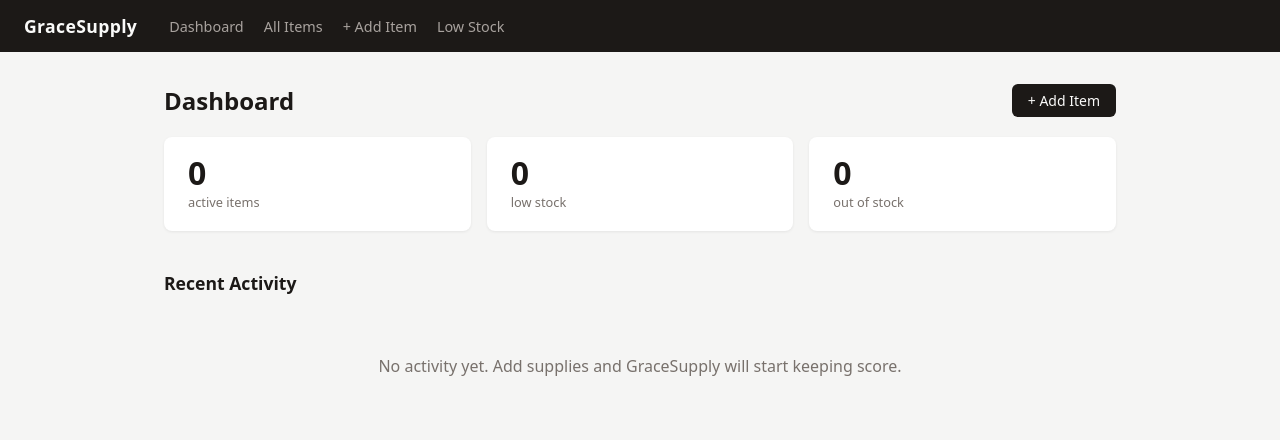
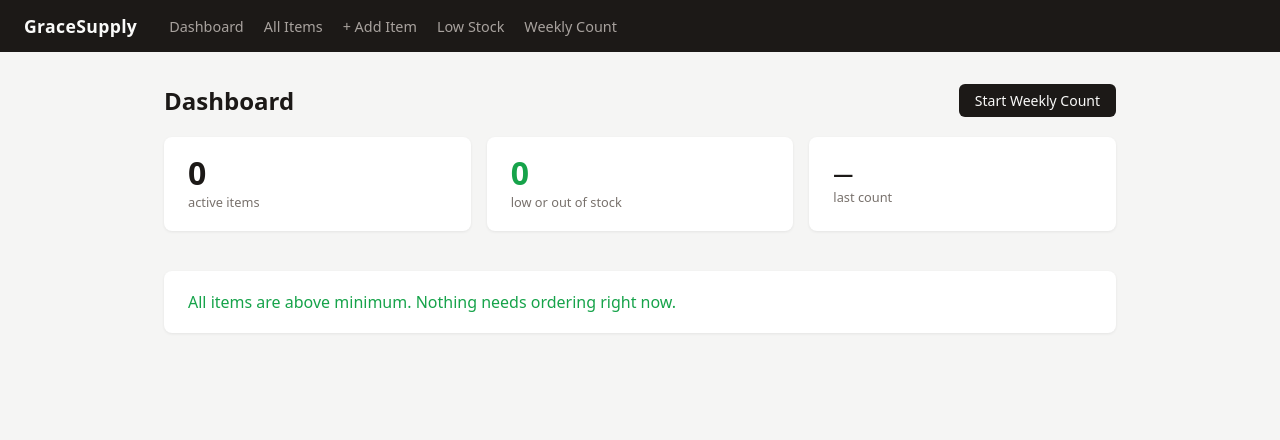
Before and after one commit to sixesandsevens/GraceSupply, a Flask app: page / in a window 1280 px wide. Shown: the top 440 px of the page. Run offline with Flask 3, Linux system fonts and the light colour scheme.

Commit message:
Add weekly count workflow and usage forecasting (v0.3)
- Add InventoryCount model for weekly point-in-time stock snapshots
- Add target_quantity to Item for reorder planning
- Add /count page: bulk count entry grouped by category, skip-if-blank
- Add /count/history: past counts grouped by date and counter
- Add usage stats on item detail: avg weekly usage, weeks remaining, spike detection, suggested order qty
- Update dashboard to show "Needs Attention" table and last count info
- Update new_item and edit_item forms to include target_quantity
- Add Weekly Count link to nav

Co-Authored-By: Claude Sonnet 4.6 <noreply@anthropic.com>

```diff
--- a/app/routes.py
+++ b/app/routes.py
@@ -1,6 +1,9 @@
+from collections import defaultdict
+from datetime import datetime
+
 from flask import Blueprint, render_template, request, redirect, url_for, flash
 from app import db
-from app.models import Item, InventoryTransaction
+from app.models import Item, InventoryTransaction, InventoryCount
 
 bp = Blueprint("main", __name__)
 
@@ -18,7 +21,6 @@ CATEGORIES = [
 
 
 def parse_int(value, default=0):
-    """Safely parse an integer from form input."""
     try:
         return int(value)
     except (TypeError, ValueError):
@@ -37,28 +39,84 @@ def create_transaction(item, change_amount, transaction_type, note="", created_b
     return txn
 
 
+def compute_usage_stats(item):
+    """
+    Returns avg weekly usage and estimated weeks remaining based on count history.
+    Needs at least 2 counts. Returns None if insufficient data.
+    """
+    counts = (
+        InventoryCount.query
+        .filter_by(item_id=item.id)
+        .order_by(InventoryCount.counted_at.desc())
+        .limit(6)
+        .all()
+    )
+
+    if len(counts) < 2:
+        return None
+
+    deltas = []
+    for i in range(len(counts) - 1):
+        newer = counts[i]
+        older = counts[i + 1]
+        days = (newer.counted_at - older.counted_at).days
+        if days <= 0:
+            continue
+        usage = older.counted_quantity - newer.counted_quantity
+        deltas.append((usage / days) * 7)
+
+    if not deltas:
+        return None
+
+    avg_weekly = sum(deltas) / len(deltas)
+    weeks_remaining = (item.current_quantity / avg_weekly) if avg_weekly > 0 else None
+    suggest_order = None
+    if item.target_quantity and avg_weekly > 0:
+        suggest_order = max(0, item.target_quantity - item.current_quantity)
+
+    return {
+        "avg_weekly_usage": round(avg_weekly, 1),
+        "weeks_remaining": round(weeks_remaining, 1) if weeks_remaining is not None else None,
+        "suggest_order": suggest_order,
+        "spike": avg_weekly > 0 and len(deltas) > 1 and deltas[0] > avg_weekly * 2,
+    }
+
+
+# ── Dashboard ────────────────────────────────────────────────────────────────
+
 @bp.route("/")
 def index():
-    active_items = Item.query.filter_by(active=True)
-    total_items = active_items.count()
-    low_count = active_items.filter(Item.current_quantity <= Item.minimum_quantity).count()
-    out_count = Item.query.filter_by(active=True).filter(Item.current_quantity <= 0).count()
-    recent_transactions = (
-        InventoryTransaction.query
-        .join(Item)
+    active_q = Item.query.filter_by(active=True)
+    total_items = active_q.count()
+
+    low_items = (
+        Item.query
         .filter(Item.active == True)
-        .order_by(InventoryTransaction.created_at.desc())
-        .limit(8)
+        .filter(Item.minimum_quantity > 0)
+        .filter(Item.current_quantity <= Item.minimum_quantity)
+        .order_by(Item.category, Item.name)
         .all()
     )
+    low_count = len(low_items)
+    out_count = sum(1 for i in low_items if i.current_quantity <= 0)
+
+    last_count = (
+        InventoryCount.query
+        .order_by(InventoryCount.counted_at.desc())
+        .first()
+    )
+
     return render_template(
         "dashboard.html",
         total_items=total_items,
         low_count=low_count,
         out_count=out_count,
-        recent_transactions=recent_transactions,
+        low_items=low_items,
+        last_count=last_count,
     )
 
+
+# ── Items ────────────────────────────────────────────────────────────────────
 
 @bp.route("/items")
 def items():
@@ -100,6 +158,8 @@ def new_item():
 
         current_quantity = max(parse_int(request.form.get("current_quantity"), 0), 0)
         minimum_quantity = max(parse_int(request.form.get("minimum_quantity"), 0), 0)
+        target_raw = request.form.get("target_quantity", "").strip()
+        target_quantity = max(parse_int(target_raw), 0) if target_raw else None
 
         item = Item(
             name=name,
@@ -107,6 +167,7 @@ def new_item():
             unit=request.form.get("unit", "each").strip() or "each",
             current_quantity=current_quantity,
             minimum_quantity=minimum_quantity,
+            target_quantity=target_quantity,
             location=request.form.get("location", "").strip(),
             notes=request.form.get("notes", "").strip(),
         )
@@ -115,12 +176,13 @@ def new_item():
         db.session.commit()
 
         if item.current_quantity:
-            create_transaction(
-                item,
-                item.current_quantity,
-                "initial_count",
-                "Initial quantity entered",
+            ic = InventoryCount(
+                item_id=item.id,
+                counted_quantity=item.current_quantity,
+                counted_at=datetime.utcnow(),
+                note="Initial count on item creation",
             )
+            db.session.add(ic)
             db.session.commit()
 
         flash("Item added.")
@@ -132,13 +194,27 @@ def new_item():
 @bp.route("/items/<int:item_id>")
 def item_detail(item_id):
     item = Item.query.get_or_404(item_id)
+    recent_counts = (
+        InventoryCount.query
+        .filter_by(item_id=item.id)
+        .order_by(InventoryCount.counted_at.desc())
+        .limit(10)
+        .all()
+    )
     transactions = (
         InventoryTransaction.query
         .filter_by(item_id=item.id)
         .order_by(InventoryTransaction.created_at.desc())
         .all()
     )
-    return render_template("item_detail.html", item=item, transactions=transactions)
+    stats = compute_usage_stats(item)
+    return render_template(
+        "item_detail.html",
+        item=item,
+        recent_counts=recent_counts,
+        transactions=transactions,
+        stats=stats,
+    )
 
 
 @bp.route("/items/<int:item_id>/edit", methods=["GET", "POST"])
@@ -151,10 +227,12 @@ def edit_item(item_id):
             flash("Item name is required.")
             return render_template("edit_item.html", item=item, categories=CATEGORIES)
 
+        target_raw = request.form.get("target_quantity", "").strip()
         item.name = name
         item.category = request.form.get("category", "Other")
         item.unit = request.form.get("unit", "each").strip() or "each"
         item.minimum_quantity = max(parse_int(request.form.get("minimum_quantity"), 0), 0)
+        item.target_quantity = max(parse_int(target_raw), 0) if target_raw else None
         item.location = request.form.get("location", "").strip()
         item.notes = request.form.get("notes", "").strip()
 
@@ -179,15 +257,14 @@ def adjust_item(item_id):
 
     new_quantity = item.current_quantity + change_amount
     if new_quantity < 0:
-        flash("That adjustment would make the quantity negative. Inventory goblin denied.")
+        flash("That adjustment would make the quantity negative.")
         return redirect(url_for("main.item_detail", item_id=item.id))
 
     item.current_quantity = new_quantity
     create_transaction(item, change_amount, "adjustment", note, created_by)
-
     db.session.commit()
 
-    flash("Inventory adjusted.")
+    flash("Adjustment saved.")
     return redirect(url_for("main.item_detail", item_id=item.id))
 
 
@@ -201,6 +278,70 @@ def archive_item(item_id):
     return redirect(url_for("main.items"))
 
 
+# ── Weekly Count ─────────────────────────────────────────────────────────────
+
+@bp.route("/count", methods=["GET", "POST"])
+def count():
+    items = Item.query.filter_by(active=True).order_by(Item.category, Item.name).all()
+
+    if request.method == "POST":
+        counted_by = request.form.get("counted_by", "").strip()
+        note = request.form.get("note", "").strip()
+        now = datetime.utcnow()
+        saved = 0
+
+        for item in items:
+            raw = request.form.get(f"qty_{item.id}", "").strip()
+            if raw == "":
+                continue
+            qty = parse_int(raw, -1)
+            if qty < 0:
+                continue
+
+            ic = InventoryCount(
+                item_id=item.id,
+                counted_quantity=qty,
+                counted_at=now,
+                counted_by=counted_by or None,
+                note=note or None,
+            )
+            db.session.add(ic)
+            item.current_quantity = qty
+            saved += 1
+
+        db.session.commit()
+        flash(f"Count saved — {saved} item{'s' if saved != 1 else ''} updated.")
+        return redirect(url_for("main.index"))
+
+    return render_template("count.html", items=items, categories=CATEGORIES)
+
+
+@bp.route("/count/history")
+def count_history():
+    counts = (
+        InventoryCount.query
+        .join(Item)
+        .filter(Item.active == True)
+        .order_by(InventoryCount.counted_at.desc())
+        .limit(300)
+        .all()
+    )
+
+    sessions = defaultdict(list)
+    for c in counts:
+        key = (c.counted_at.date(), c.counted_by or "")
+        sessions[key].append(c)
+
+    session_list = [
+        {"date": k[0], "counted_by": k[1], "counts": v}
+        for k, v in sorted(sessions.items(), reverse=True)
+    ]
+
+    return render_template("count_history.html", sessions=session_list)
+
+
+# ── Low Stock ────────────────────────────────────────────────────────────────
+
 @bp.route("/low-stock")
 def low_stock():
     items = (
--- a/app/templates/base.html
+++ b/app/templates/base.html
@@ -208,6 +208,7 @@
   <a href="{{ url_for('main.items') }}">All Items</a>
   <a href="{{ url_for('main.new_item') }}">+ Add Item</a>
   <a href="{{ url_for('main.low_stock') }}">Low Stock</a>
+  <a href="{{ url_for('main.count') }}">Weekly Count</a>
 </nav>
 
 <main>
--- a/app/templates/dashboard.html
+++ b/app/templates/dashboard.html
@@ -4,7 +4,7 @@
 {% block content %}
 <div class="page-header">
   <h1>Dashboard</h1>
-  <a href="{{ url_for('main.new_item') }}" class="btn btn-primary">+ Add Item</a>
+  <a href="{{ url_for('main.count') }}" class="btn btn-primary">Start Weekly Count</a>
 </div>
 
 <div class="stats-grid">
@@ -13,50 +13,52 @@
     <div class="meta">active items</div>
   </a>
   <a class="stat-card" href="{{ url_for('main.low_stock') }}">
-    <div class="stat-number">{{ low_count }}</div>
-    <div class="meta">low stock</div>
+    <div class="stat-number" style="color:{% if low_count > 0 %}#92400e{% else %}#16a34a{% endif %};">{{ low_count }}</div>
+    <div class="meta">low or out of stock</div>
   </a>
-  <a class="stat-card" href="{{ url_for('main.low_stock') }}">
-    <div class="stat-number">{{ out_count }}</div>
-    <div class="meta">out of stock</div>
+  <a class="stat-card" href="{{ url_for('main.count_history') }}">
+    <div class="stat-number" style="font-size:1.25rem;padding-top:.4rem;">
+      {% if last_count %}{{ last_count.counted_at.strftime('%b %d') }}{% else %}—{% endif %}
+    </div>
+    <div class="meta">last count{% if last_count and last_count.counted_by %} · {{ last_count.counted_by }}{% endif %}</div>
   </a>
 </div>
 
-<h2>Recent Activity</h2>
-{% if recent_transactions %}
+{% if low_items %}
+<h2>Needs Attention</h2>
 <table>
   <thead>
     <tr>
-        <th>Date</th>
       <th>Item</th>
-        <th>Change</th>
-        <th>Type</th>
-        <th>Note</th>
+      <th>Category</th>
+      <th>Have</th>
+      <th>Min</th>
+      <th>Target</th>
+      <th>Status</th>
     </tr>
   </thead>
   <tbody>
-      {% for txn in recent_transactions %}
+    {% for item in low_items %}
     <tr>
-          <td class="meta">{{ txn.created_at.strftime('%b %d, %I:%M %p') }}</td>
-          <td><a href="{{ url_for('main.item_detail', item_id=txn.item.id) }}">{{ txn.item.name }}</a></td>
+      <td><a href="{{ url_for('main.item_detail', item_id=item.id) }}">{{ item.name }}</a></td>
+      <td class="meta">{{ item.category }}</td>
+      <td>{{ item.current_quantity }} <span class="meta">{{ item.unit }}</span></td>
+      <td class="meta">{{ item.minimum_quantity }}</td>
+      <td class="meta">{{ item.target_quantity or '—' }}</td>
       <td>
-            {% if txn.change_amount > 0 %}
-              <span class="positive">+{{ txn.change_amount }}</span>
-            {% elif txn.change_amount < 0 %}
-              <span class="negative">{{ txn.change_amount }}</span>
+        {% if item.current_quantity <= 0 %}
+          <span class="badge badge-out">Out</span>
         {% else %}
-              <span class="meta">—</span>
+          <span class="badge badge-low">Low</span>
         {% endif %}
       </td>
-          <td class="meta">{{ txn.transaction_type }}</td>
-          <td>{{ txn.note or '—' }}</td>
     </tr>
     {% endfor %}
   </tbody>
 </table>
 {% else %}
-  <div class="empty-state">
-    <p>No activity yet. Add supplies and GraceSupply will start keeping score.</p>
+<div class="card" style="color:#16a34a;font-weight:500;">
+  All items are above minimum. Nothing needs ordering right now.
 </div>
 {% endif %}
 {% endblock %}
--- a/app/templates/new_item.html
+++ b/app/templates/new_item.html
@@ -43,6 +43,11 @@
     </div>
 
     <div class="form-group">
+      <label for="target_quantity">Target Quantity (restock to — optional)</label>
+      <input type="number" id="target_quantity" name="target_quantity" min="0" placeholder="Leave blank to skip">
+    </div>
+
+    <div class="form-group">
       <label for="location">Storage Location</label>
       <input type="text" id="location" name="location" placeholder="e.g. Storage room B, shelf 2">
     </div>
```
Also changed, not shown: app/models.py (+13 -0 lines), app/templates/count.html (added, +78 -0 lines), app/templates/count_history.html (added, +59 -0 lines), app/templates/edit_item.html (+9 -3 lines), app/templates/item_detail.html (+78 -24 lines). Lines whose indentation alone changed are shown as unchanged.
